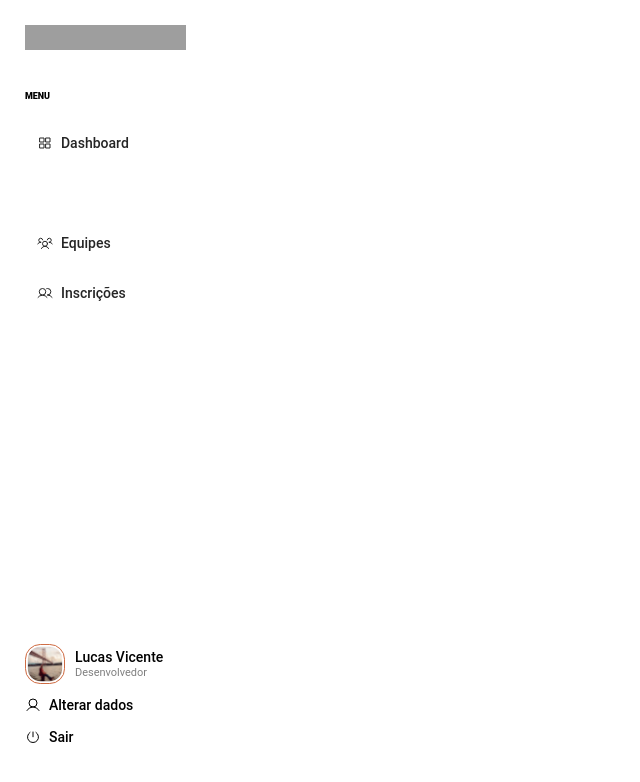
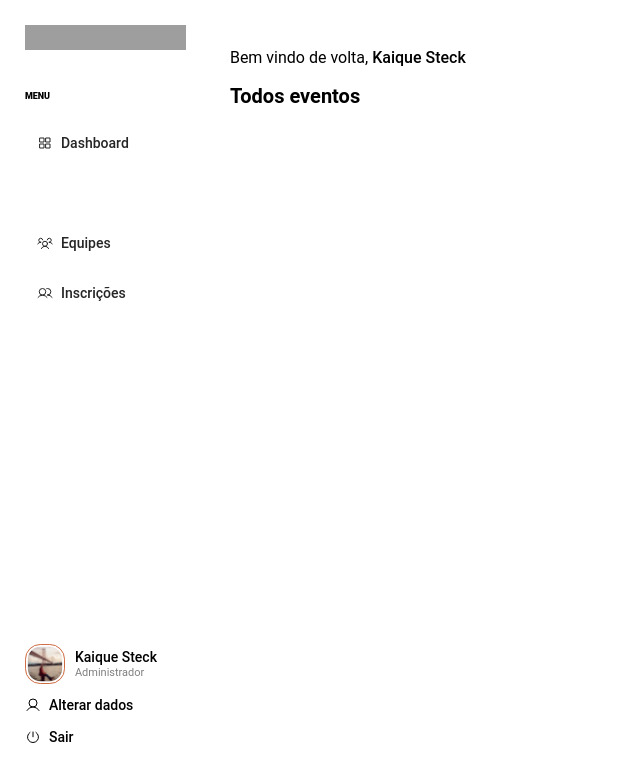
Before and after one commit to lucaasvicent/tropa-front-test, a Next.js app: page /event in a window 1280 px wide. Shown: the top 782 px of the page, without its empty margins (0-640 px from the left). Built offline with nearby package versions, Linux system fonts and the light colour scheme; grey boxes are pictures that could not be loaded.

Commit message:
feat: screen start and event component

```diff
--- a/src/app/(protected)/TabNavigation/index.tsx
+++ b/src/app/(protected)/TabNavigation/index.tsx
@@ -94,8 +94,8 @@ export default function TabNavigation() {
                 className="avatar"
               />
               <div>
-                <NavTextFooter>Lucas Vicente</NavTextFooter>
-                <FunctionText>Desenvolvedor</FunctionText>
+                <NavTextFooter>Kaique Steck</NavTextFooter>
+                <FunctionText>Administrador</FunctionText>
               </div>
             </div>
 
@@ -106,7 +106,7 @@ export default function TabNavigation() {
               </div>
               <div className="footer-action-item">
                 <Power size={16} />
-                <span>Sair</span>
+                <Link href="/login">Sair</Link>
               </div>
             </div>
           </FooterNav>
--- a/src/app/(protected)/TabNavigation/styles.ts
+++ b/src/app/(protected)/TabNavigation/styles.ts
@@ -103,6 +103,14 @@ export const FooterNav = styled.div`
       font-size: 0.875rem;
       font-weight: 500;
     }
+
+    a {
+      font-family: Roboto, sans-serif;
+      font-size: 0.875rem;
+      font-weight: 500;
+      color: var(--black-100);
+      text-decoration: none;
+    }
   }
 `;
 
--- /dev/null
+++ b/src/app/(protected)/event/components/index.tsx
@@ -0,0 +1,10 @@
+import { ComponentContent, Container } from "./styles";
+
+export default function EventDashboard() {
+  return (
+    <Container>
+      <ComponentContent>
+      </ComponentContent>
+    </Container>
+  );
+}
--- /dev/null
+++ b/src/app/(protected)/event/components/styles.ts
@@ -0,0 +1,15 @@
+import styled from "styled-components";
+
+export const Container = styled.div`
+  width: 74rem;
+  height: 18.06rem;
+  background: var(--white-100);
+  border-radius: 0.625rem;
+  justify-content: center;
+  display: flex;
+  padding: 1.25rem;
+`;
+
+export const ComponentContent = styled.div`
+  width: 1170px;
+`;
--- a/src/app/(protected)/event/page.tsx
+++ b/src/app/(protected)/event/page.tsx
@@ -1,13 +1,28 @@
-'use client'
+"use client";
 
-import { Container } from "./styles"
+import EventDashboard from "./components";
+import {
+  Container,
+  EventContainer,
+  HeaderContainer,
+  TextHeader,
+  TitleHeader,
+} from "./styles";
 
 export default function EventsScreen() {
-  console.log("Event")
+  console.log("Event");
 
   return (
     <Container>
-
+      <HeaderContainer>
+        <TextHeader>
+          Bem vindo de volta, <span>Kaique Steck</span>
+        </TextHeader>
+        <TitleHeader>Todos eventos</TitleHeader>
+      </HeaderContainer>
+      <EventContainer>
+        <EventDashboard />
+      </EventContainer>
     </Container>
-  )
+  );
 }
--- a/src/app/(protected)/event/styles.ts
+++ b/src/app/(protected)/event/styles.ts
@@ -1,7 +1,51 @@
 import styled from "styled-components";
 
 export const Container = styled.div`
- width: 100%;
- height: 100vh;
- background: var(--background-home);
+  width: 100%;
+  height: 100vh;
+  background: var(--background-home);
+  margin: 0;
+  padding: 0;
 `;
+
+export const HeaderContainer = styled.div`
+  width: 100%;
+  height: 5.43rem;
+  padding: 1.87rem;
+`;
+
+export const TextHeader = styled.p`
+  font-family: Roboto, sans-serif;
+  font-weight: 400;
+  font-size: 16px;
+  line-height: 23px;
+  letter-spacing: 0%;
+  color: var(--gray-100);
+
+  span {
+    font-family: Roboto, sans-serif;
+    font-weight: 500;
+    font-size: 16px;
+    line-height: 23px;
+    letter-spacing: 0%;
+    color: var(--black-100);
+  }
+`;
+
+export const TitleHeader = styled.h1`
+  font-family: Roboto, sans-serif;
+  font-weight: 700;
+  font-size: 20px;
+  line-height: 23px;
+  letter-spacing: 0%;
+  color: var(--orange-100);
+`;
+
+export const EventContainer = styled.div`
+  width: 100%;
+  height: 825px;
+  margin-left: auto;
+  margin-right: auto;
+  display: flex;
+  justify-content: center;
+`;
--- a/src/app/(protected)/layout.tsx
+++ b/src/app/(protected)/layout.tsx
@@ -1,12 +1,40 @@
 import TabNavigation from "./TabNavigation";
 
-export default function ProtectedLayout({ children }: { children: React.ReactNode }) {
+export default function ProtectedLayout({
+  children,
+}: {
+  children: React.ReactNode;
+}) {
   return (
-    <div style={{ display: 'flex', width: '100%', height: '100vh' }}>
-      <div style={{ width: '200px', minWidth: '200px', height: '100vh' }}>
+    <div
+      style={{
+        display: "flex",
+        width: "100%",
+        height: "100vh",
+        margin: "0",
+        padding: "0",
+      }}
+    >
+      <div
+        style={{
+          width: "200px",
+          minWidth: "200px",
+          height: "100vh",
+          margin: "0",
+          padding: "0",
+        }}
+      >
         <TabNavigation />
       </div>
-      <div style={{ flex: 1, overflow: 'auto', height: '100vh' }}>
+      <div
+        style={{
+          flex: 1,
+          overflow: "hidden",
+          height: "100vh",
+          margin: "0",
+          padding: "0",
+        }}
+      >
         {children}
       </div>
     </div>
```
